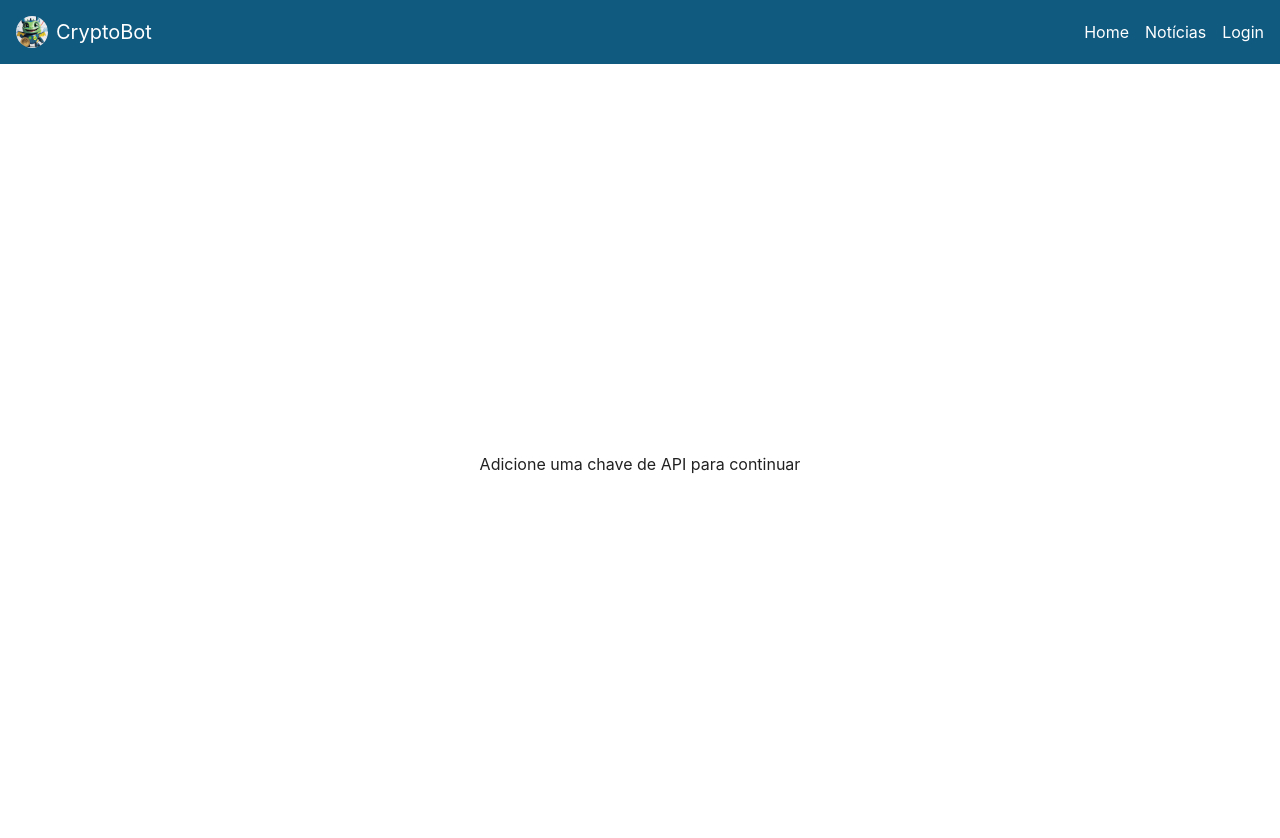
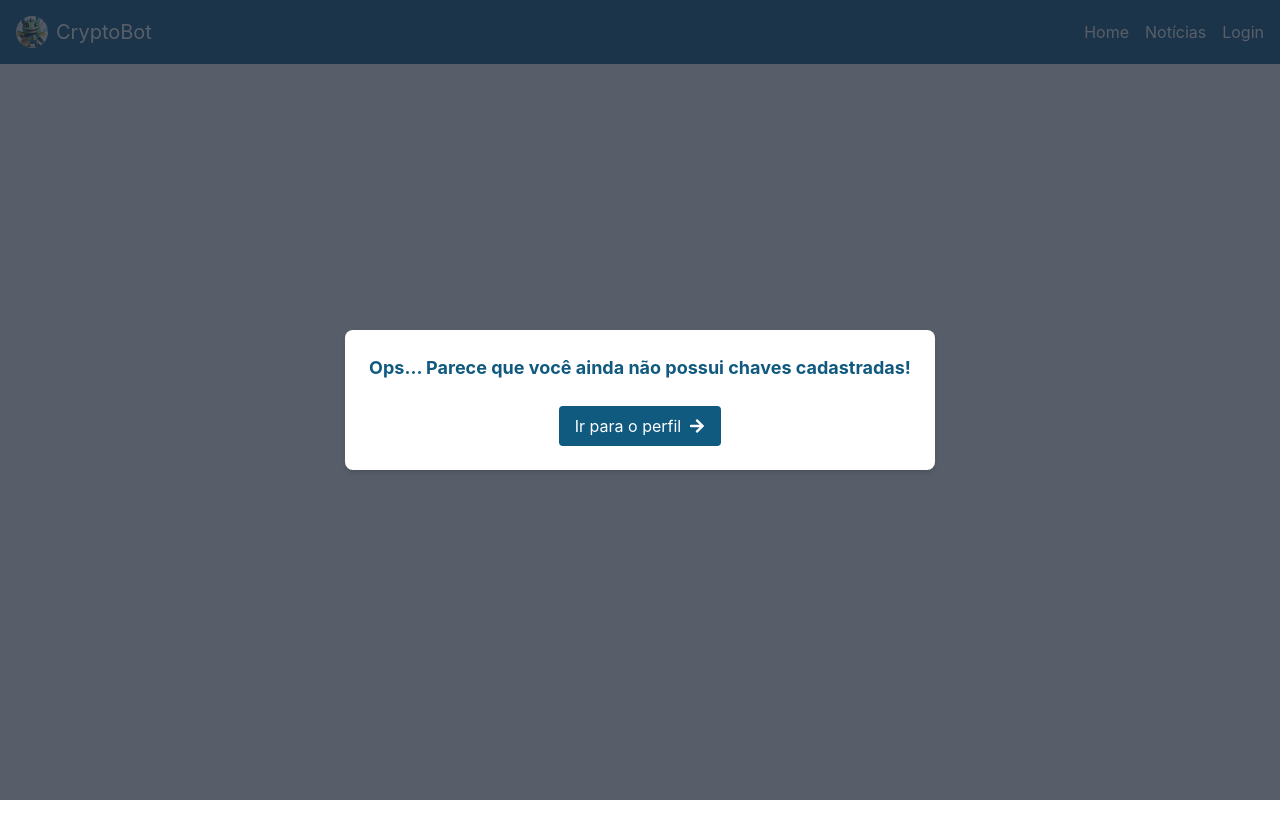
Before and after one commit to EPS-2024-1-CryptoBot/crypto-frontend, a React (Vite) app in the folder frontend/: page /consultor in a window 1280 px wide. Shown: the top 838 px of the page. Built offline with nearby package versions, Linux system fonts and the light colour scheme; no server answers.

Commit message:
Modal para cadastro de chaves + retirando .zips do git lfs

```diff
--- a/frontend/src/pages/Consultor/Consultor.tsx
+++ b/frontend/src/pages/Consultor/Consultor.tsx
@@ -1,5 +1,5 @@
 import { useContext, useEffect, useState } from 'react';
-import { Link } from 'react-router-dom';
+import { FaArrowRight } from 'react-icons/fa';
 import { AuthContext } from '../../contexts/authContext';
 import PlaceOrder from './components/PlaceOrder/PlaceOrder';
 import Trade from './components/Trade/Trade';
@@ -42,9 +42,17 @@ const Consultor = () => {
           </div>
         </div>
         :
-        <div className="flex justify-center items-center h-screen">
-          <div>
-            <Link to="/profile">Adicione uma chave de API para continuar</Link>
+        <div className="fixed top-0 left-0 w-full h-full flex justify-center items-center bg-gray-800 bg-opacity-75">
+          <div className="bg-white p-6 rounded-lg shadow-md text-center">
+            <p className="text-lg text-secondary font-bold">
+              Ops... Parece que você ainda não possui chaves cadastradas!
+            </p>
+            <button
+              className="mt-6 px-4 py-2 bg-secondary text-white rounded flex items-center justify-center mx-auto"
+              onClick={() => window.location.href = "/profile"}
+            >
+              Ir para o perfil <FaArrowRight className="ml-2" />
+            </button>
           </div>
         </div>
       }
```
Also changed, not shown: 2 other files (tests, documents, lock files or other folders).
